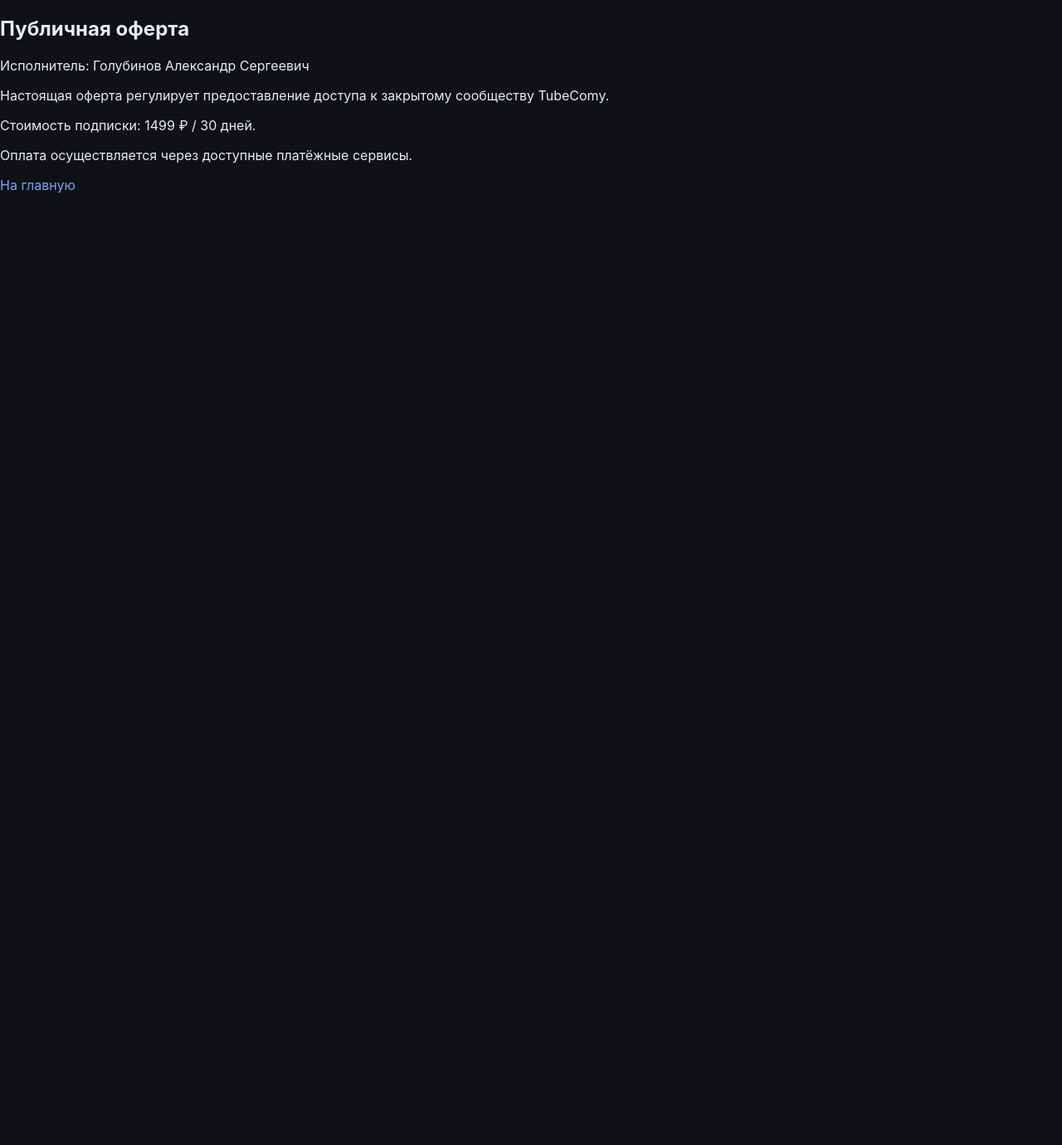
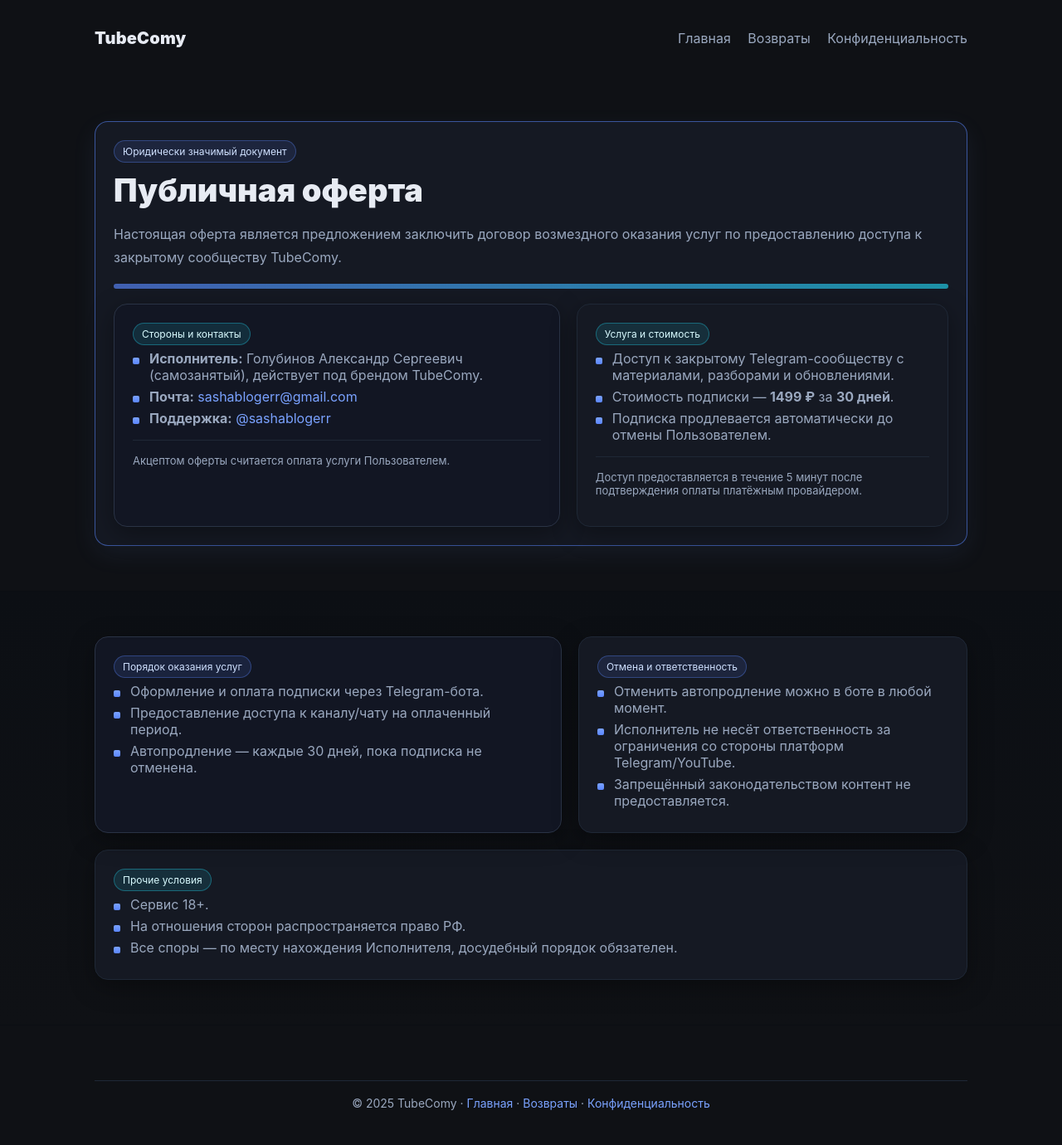
Before and after one commit to sashas-ctrl/tubcomy-site, a plain HTML site: page offer.html in a window 1280 px wide. Shown: the whole page at 83% size. Before the commit the page ends 800 px from the top, so only its background shows below. Drawn offline with Linux system fonts and the light colour scheme.

Commit message:
Update offer.html

```diff
--- a/offer.html
+++ b/offer.html
@@ -1,20 +1,94 @@
-<!DOCTYPE html>
+<!doctype html>
 <html lang="ru">
 <head>
-  <meta charset="UTF-8">
-  <title>Оферта — TubeComy</title>
-  <link rel="stylesheet" href="styles.css">
+  <meta charset="utf-8" />
+  <meta name="viewport" content="width=device-width,initial-scale=1" />
+  <title>Публичная оферта — TubeComy</title>
+  <link rel="stylesheet" href="styles.css" />
 </head>
 <body>
-  <section>
-    <h1>Публичная оферта</h1>
-    <p>Исполнитель: Голубинов Александр Сергеевич</p>
-    <p>Настоящая оферта регулирует предоставление доступа к закрытому сообществу TubeComy.</p>
-    <p>Стоимость подписки: 1499 ₽ / 30 дней.</p>
-    <p>Оплата осуществляется через доступные платёжные сервисы.</p>
+  <div class="container">
+    <header class="header">
+      <div class="logo">TubeComy</div>
+      <nav class="nav">
+        <a href="index.html">Главная</a>
+        <a href="refunds.html">Возвраты</a>
+        <a href="privacy.html">Конфиденциальность</a>
+      </nav>
+    </header>
+  </div>
+
+  <section class="section">
+    <div class="container">
+      <div class="card highlight">
+        <span class="badge blue">Юридически значимый документ</span>
+        <h1 class="h1">Публичная оферта</h1>
+        <p class="p">Настоящая оферта является предложением заключить договор возмездного оказания услуг по предоставлению доступа к закрытому сообществу TubeComy.</p>
+        <div class="divider"></div>
+        <div class="grid-2">
+          <div class="card outline">
+            <span class="badge cyan">Стороны и контакты</span>
+            <ul class="clean">
+              <li><b>Исполнитель:</b> Голубинов Александр Сергеевич (самозанятый), действует под брендом TubeComy.</li>
+              <li><b>Почта:</b> <a href="mailto:sashablogerr@gmail.com">sashablogerr@gmail.com</a></li>
+              <li><b>Поддержка:</b> <a href="https://t.me/sashablogerr">@sashablogerr</a></li>
+            </ul>
+            <div class="hr"></div>
+            <p class="small">Акцептом оферты считается оплата услуги Пользователем.</p>
+          </div>
+
+          <div class="card">
+            <span class="badge cyan">Услуга и стоимость</span>
+            <ul class="clean">
+              <li>Доступ к закрытому Telegram-сообществу с материалами, разборами и обновлениями.</li>
+              <li>Стоимость подписки — <b>1499 ₽</b> за <b>30 дней</b>.</li>
+              <li>Подписка продлевается автоматически до отмены Пользователем.</li>
+            </ul>
+            <div class="hr"></div>
+            <p class="small">Доступ предоставляется в течение 5 минут после подтверждения оплаты платёжным провайдером.</p>
+          </div>
+        </div>
+      </div>
+    </div>
   </section>
-  <footer>
-    <a href="index.html">На главную</a>
-  </footer>
+
+  <section class="section alt">
+    <div class="container">
+      <div class="grid-2">
+        <div class="card outline">
+          <span class="badge blue">Порядок оказания услуг</span>
+          <ul class="clean">
+            <li>Оформление и оплата подписки через Telegram-бота.</li>
+            <li>Предоставление доступа к каналу/чату на оплаченный период.</li>
+            <li>Автопродление — каждые 30 дней, пока подписка не отменена.</li>
+          </ul>
+        </div>
+
+        <div class="card">
+          <span class="badge blue">Отмена и ответственность</span>
+          <ul class="clean">
+            <li>Отменить автопродление можно в боте в любой момент.</li>
+            <li>Исполнитель не несёт ответственность за ограничения со стороны платформ Telegram/YouTube.</li>
+            <li>Запрещённый законодательством контент не предоставляется.</li>
+          </ul>
+        </div>
+      </div>
+
+      <div class="card" style="margin-top:20px">
+        <span class="badge cyan">Прочие условия</span>
+        <ul class="clean">
+          <li>Сервис 18+.</li>
+          <li>На отношения сторон распространяется право РФ.</li>
+          <li>Все споры — по месту нахождения Исполнителя, досудебный порядок обязателен.</li>
+        </ul>
+      </div>
+    </div>
+  </section>
+
+  <div class="container">
+    <footer class="footer">
+      © 2025 TubeComy · <a href="index.html">Главная</a> · <a href="refunds.html">Возвраты</a> · <a href="privacy.html">Конфиденциальность</a>
+    </footer>
+  </div>
 </body>
 </html>
```
